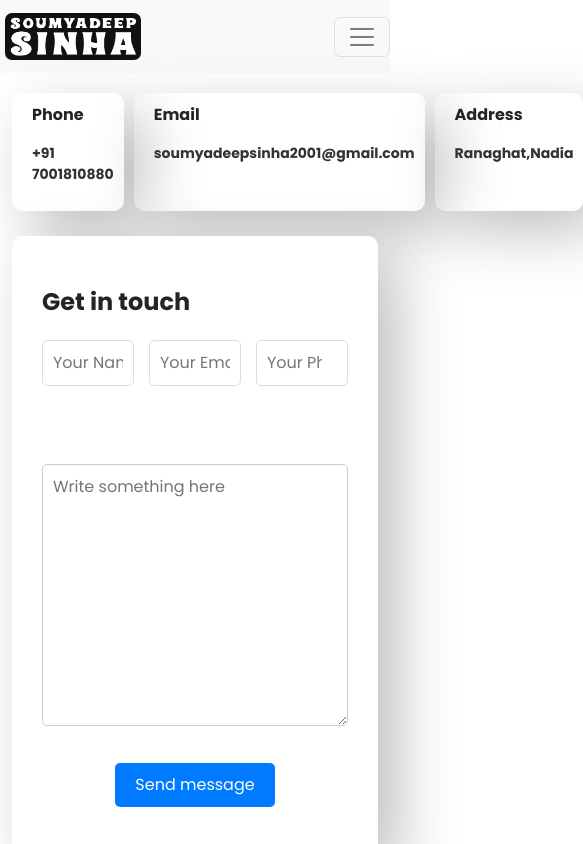
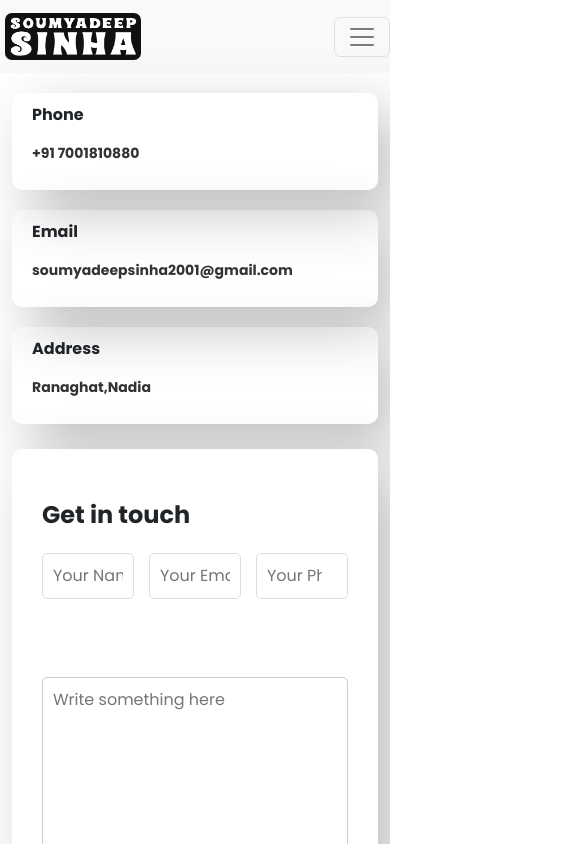
Before and after one commit to sinhasoumyadeep1234/MernPortfolio, a React (Vite) app in the folder client/: page /contact in a window 390 px wide. Shown: the top 844 px of the page, 583 px wide, since content can reach past the window. Built offline with nearby package versions, Linux system fonts and the light colour scheme; no server answers.

Commit message:
Update App.css

```diff
--- a/client/src/App.css
+++ b/client/src/App.css
@@ -23,6 +23,8 @@
   flex-direction: column;
   justify-content: space-between;
 }
+
+
 
 
 .project-card .card-body {
@@ -552,3 +554,10 @@
     font-size: 120px;
   }
 }
+
+@media only screen and (max-width: 660px) {
+  .col-lg-10{
+    width: 50%;
+    flex-direction: column;
+  }
+}
```
